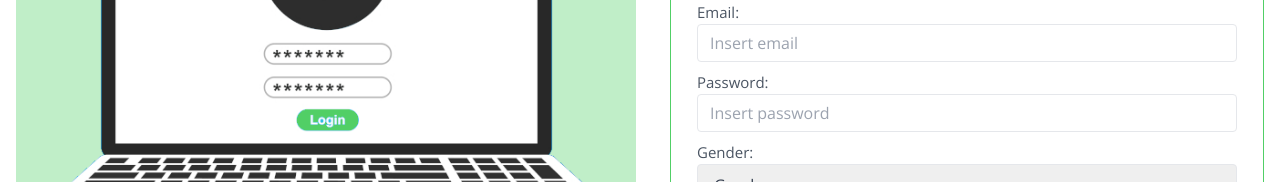
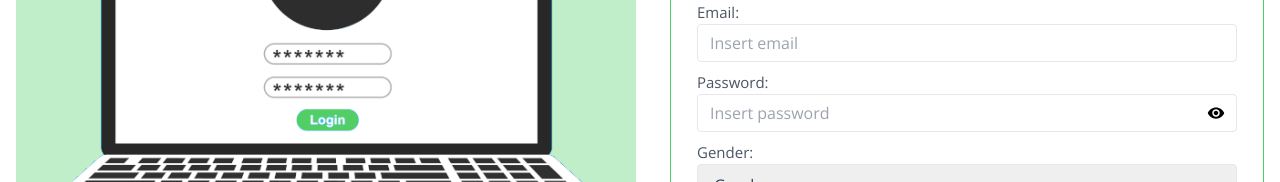
Before and after one commit to bojan-ilic/chit-chat-connect-frontend, a React (Create React App) app: page /register in a window 1280 px wide. Shown: the part 438-620 px from the top of the page. Built offline with nearby package versions, Linux system fonts and the light colour scheme.

Commit message:
feat: Add password visibility toggle functionality and icon display in Register component

```diff
--- a/src/pages/Register/Register.jsx
+++ b/src/pages/Register/Register.jsx
@@ -1,7 +1,7 @@
-// Import React-router-dom's useNavigate hook for redirecting the user after successful registration
+// Import useNavigate hook from React-router-dom for redirecting the user after successful registration
 import { useNavigate } from 'react-router-dom';
 
-// Import React's useState hook for managing the loading state (e.g., during form submission)
+// Import useState hook from React for managing the loading state (e.g., during form submission)
 import { useState } from 'react';
 
 // Import Formik library for building forms in React, providing utilities for form handling, validation, and submission
@@ -19,17 +19,20 @@ import UserService from '../../services/userService';
 // Import react-toastify for displaying toast notifications to the user
 import { toast } from 'react-toastify';
 
-// Import TitleHeader component, a reusable UI component for displaying the page title
+// Import TitleHeader component for displaying the login page title
 import TitleHeader from '../../components/TitleHeader/TitleHeader';
 
 // Import AuthRedirectMessage component, a reusable UI component for displaying a message with a link to redirect users (e.g., to the login page)
 import AuthRedirectMessage from '../../components/AuthRedirectMessage/AuthRedirectMessage';
 
-// Import static asset for the registration page cover image
+// Import the cover image for the registration page
 import RegisterPageCover from '../../assets/Register-page.png';
 
 // Import PageLoaderAnimation component for displaying a loading animation during form submission
 import PageLoaderAnimation from '../../components/PageLoaderAnimation/PageLoaderAnimation';
+
+// Import MdVisibilityOff and MdVisibility from react-icons/md for password visibility toggle
+import { MdVisibilityOff, MdVisibility } from 'react-icons/md';
 
 /**
  *  Register.jsx
@@ -43,6 +46,12 @@ import PageLoaderAnimation from '../../components/PageLoaderAnimation/PageLoader
 const Register = () => {
     // Initialize the 'navigate' function from useNavigate hook to enable navigation to different routes
     const navigate = useNavigate();
+
+    const [passwordVisible, setPasswordVisible] = useState(true);
+
+    const handleVisibility = () => {
+        setPasswordVisible(!passwordVisible);
+    };
 
     // Define a state variable 'isLoading' to manage the display of loading indicators, initially set to false (not loading)
     const [isLoading, setIsLoading] = useState(false);
@@ -95,11 +104,11 @@ const Register = () => {
         onSubmit: async (values) => {
             setIsLoading(true); // Set loading state to true to indicate processing
             try {
-                const res = await FileParser(values.image); // Attempts to parse the image file
+                const response = await FileParser(values.image); // Attempts to parse the image file
                 const data = await UserService.registerUser({
                     // Call the UserService to register a new user with the form values, spreading them into the service's expected parameters
                     ...values,
-                    image: res, // Include the parsed image data in the registration request
+                    image: response, // Include the parsed image data in the registration request
                 });
                 // Check if the user registration was successful based on the HTTP status code 200
                 if (data.status === 200) {
@@ -112,9 +121,10 @@ const Register = () => {
             } catch (error) {
                 // Display an error message to the user in case of a failure
                 toast.error('An error occurred. Please try again.');
-            }
+            } finally {
                 setIsLoading(false); // Reset the loading state to false, indicating that the submission process is complete
                 formik.resetForm(); // Reset the form after submission
+            }
         },
     });
 
@@ -191,18 +201,35 @@ const Register = () => {
                                         {showError('email')}
                                     </p>
                                 </div>
-                                <div className="mt-[8px]">
+                                <div className="relative mt-[8px]">
                                     <label className="text-[15px] text-gray-600">
                                         Password:
                                     </label>
+                                    <div className="flex w-full flex-row-reverse items-center">
                                         <input
-                                        type="password"
+                                            type={
+                                                passwordVisible
+                                                    ? 'password'
+                                                    : 'text'
+                                            }
                                             name="password"
                                             placeholder="Insert password"
                                             value={formik.values.password}
                                             onChange={formik.handleChange}
                                             className="focus:shadow-outline w-full rounded border px-3 py-2 leading-tight text-gray-700 focus:outline-none"
                                         />
+                                        {passwordVisible ? (
+                                            <MdVisibility
+                                                onClick={handleVisibility}
+                                                className="absolute mr-3 cursor-pointer text-lg"
+                                            />
+                                        ) : (
+                                            <MdVisibilityOff
+                                                onClick={handleVisibility}
+                                                className="absolute mr-3 cursor-pointer text-lg"
+                                            />
+                                        )}
+                                    </div>
                                     <p className="text-xs italic text-red-500">
                                         {showError('password')}
                                     </p>
```
Lines whose indentation alone changed are shown as unchanged.
